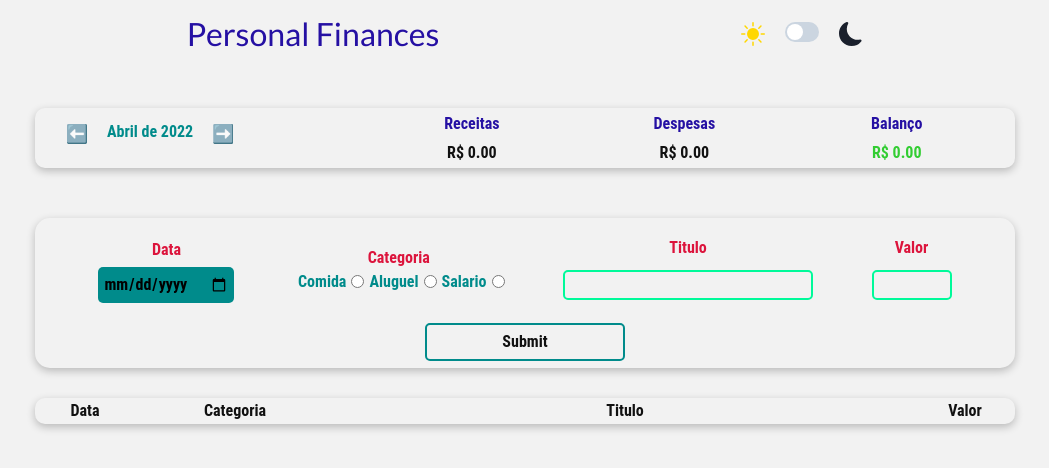
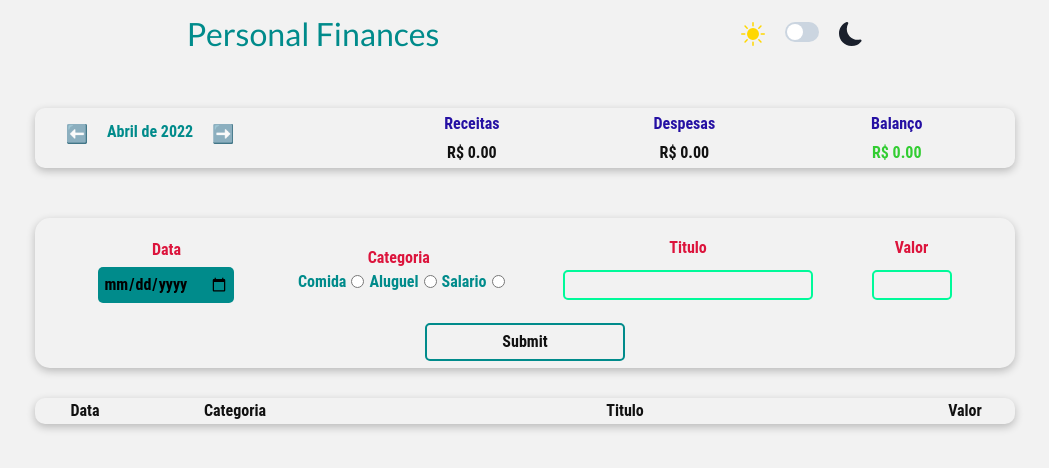
Before and after one commit to santosfk/personal-finances, a React (Vite) app: page / in a window 1280 px wide. Shown: the top 468 px of the page, without its empty margins (115-1164 px from the left). Built offline with nearby package versions, Linux system fonts and the light colour scheme.

Commit message:
feat: change title color

```diff
--- a/src/Pages/Home/style.ts
+++ b/src/Pages/Home/style.ts
@@ -16,7 +16,7 @@ export const Header = styled.div`
   align-items: center;
 `;
 export const Title = styled.h1`
-  color: ${({ theme }) => theme.COLOR.BLUE};
+  color: ${({ theme }) => theme.COLOR.INPUTS};
   font-size: 2rem;
 `;
 export const LabelSwitch = styled.div`
```
